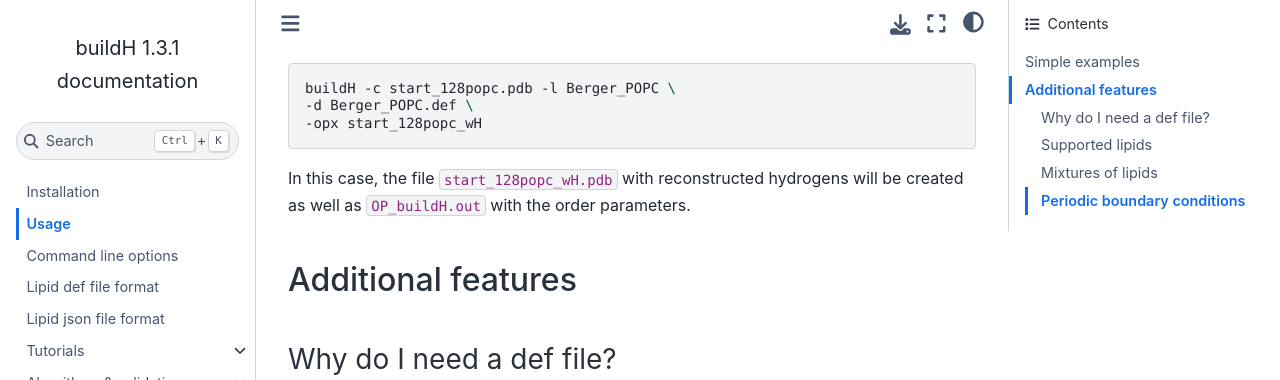
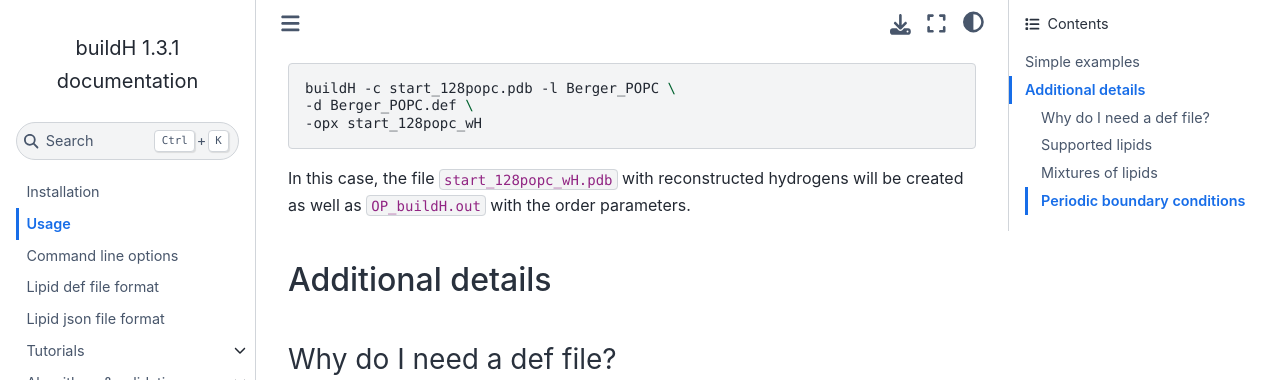
Before and after one commit to patrickfuchs/buildH, a Sphinx documentation site: the page built from docs/usage.md, in a window 1280 px wide and 900 px high, scrolled down 1848 px. Shown: the top 380 px of the window. Built offline with Sphinx 7.4.7 and the Sphinx Book theme 1.1.4, drawn with Linux system fonts in a browser that asks for light colours.

Commit message:
change subtitle

```diff
--- a/docs/usage.md
+++ b/docs/usage.md
@@ -63,7 +63,7 @@ buildH -c start_128popc.pdb -l Berger_POPC \
 
 In this case, the file `start_128popc_wH.pdb` with reconstructed hydrogens will be created as well as `OP_buildH.out` with the order parameters.
 
-## Additional features
+## Additional details
 
 ### Why do I need a def file?
 
```
